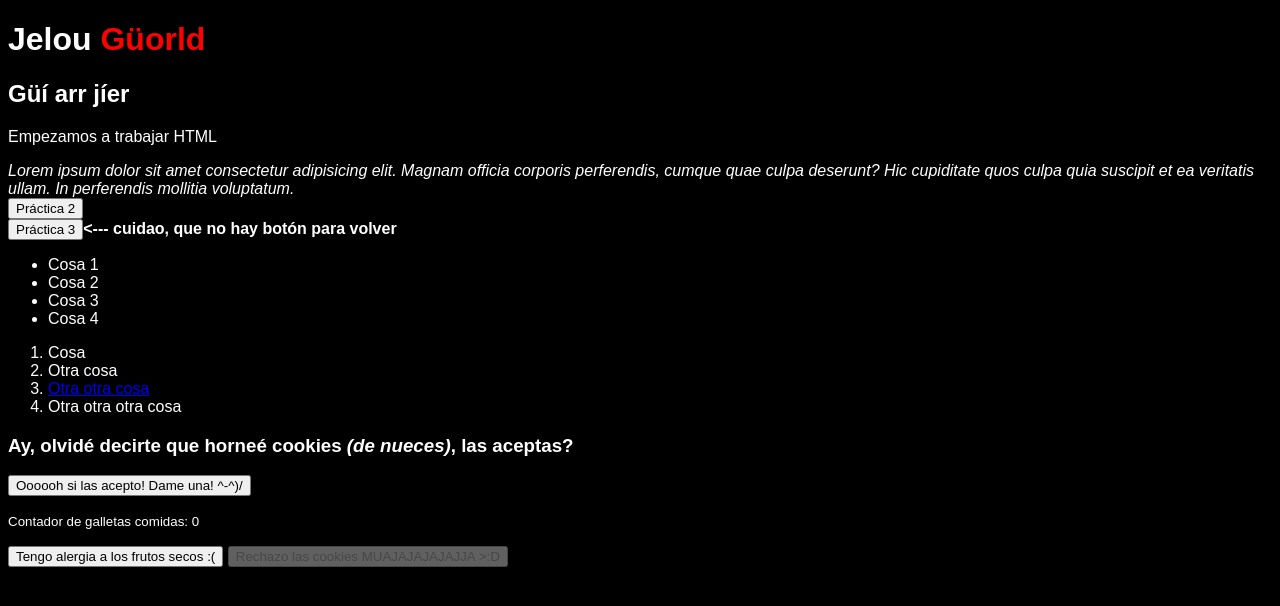
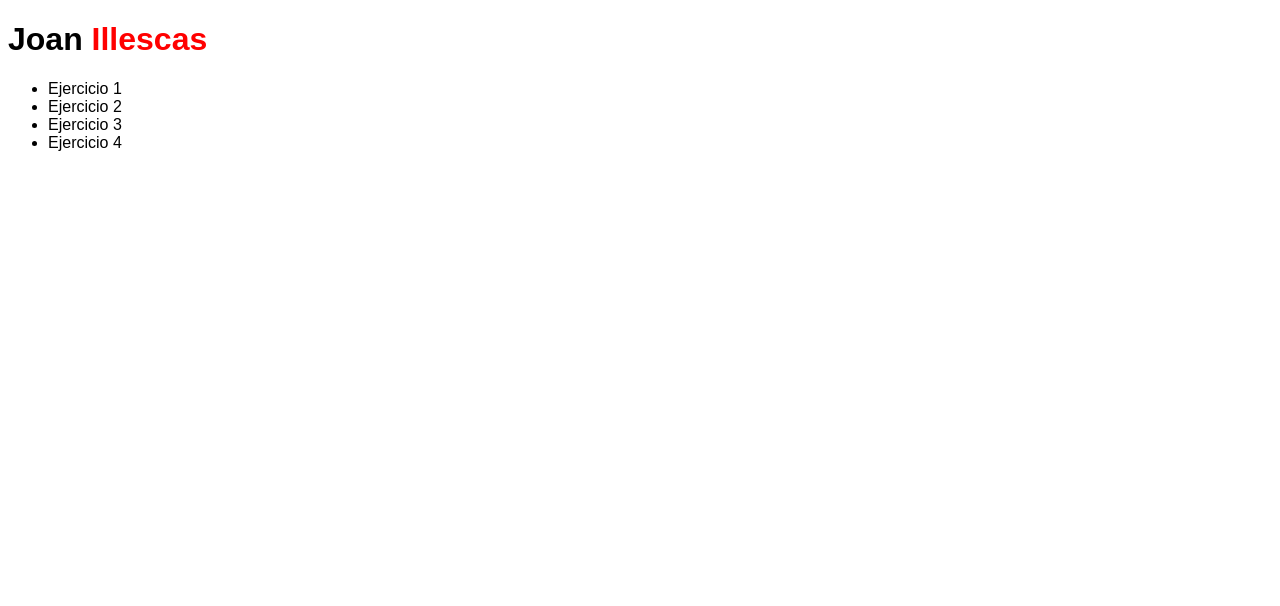
Before and after one commit to joanitb/JoanIllescas, a plain HTML site: page index.html in a window 1280 px wide. Drawn offline with Linux system fonts and the light colour scheme.

Commit message:
Update index.html

```diff
--- a/index.html
+++ b/index.html
@@ -8,56 +8,17 @@
     <link rel="icon" href="favicon.ico">
     <title>JCIBravo</title>
 </head>
-<body style="font-family: Arial, Helvetica, sans-serif; background-color: black; color: white;">
-    <script>
-        var clicks = 0;
-        function comerGalleta() {
-        clicks += 1;
-        document.getElementById("clicks").innerHTML = clicks;
-            if (clicks >= 3){
-            document.getElementById("galletasuwu").innerHTML = "Veo que te gustan! :D";}
-            if (clicks >= 5){
-            document.getElementById("galletasuwu").innerHTML = "Heh... Me dejarás un poco, no? 'X)";}
-            if (clicks >= 10){
-            document.getElementById("galletasuwu").innerHTML = "Ugh... Ya basta no? (._.)";}
-            if (clicks >= 13){
-            document.getElementById("galletasuwu").innerHTML = "Ya, no!?? (>`-´<\")";}
-            if (clicks >= 16){
-            document.getElementById("clicks").innerHTML = "BUENO YA ESTÁ, SUFICIENTE D:<";
-            document.getElementById('galletasuwu').style.visibility = 'hidden';}
-        }
-    </script>
-    <h1>Jelou <b style="color: red;">Güorld</b></h1>
-    <h2>Güí arr jíer</h2>
-    <p>Empezamos a trabajar HTML</p>
-    <i>Lorem ipsum dolor sit amet consectetur adipisicing elit. Magnam officia corporis perferendis, cumque quae culpa deserunt? Hic cupiditate quos culpa quia suscipit et ea veritatis ullam. In perferendis mollitia voluptatum.</i>
-    <br><button onclick="window.location.href='ejercicio2.html'">Práctica 2</button>
-    <br><button onclick="window.location.href='ejercicio3.html'">Práctica 3</button><b>&lt;--- cuidao, que no hay botón para volver</b>
+<body style="font-family: Arial, Helvetica, sans-serif;">
+    <h1>Joan <b style="color: red;">Illescas</b></h1>
+    <h2Índice</h2>
     <header>
         <nav>
             <ul>
-                <li>Cosa 1</li>
-                <li>Cosa 2</li>
-                <li>Cosa 3</li>
-                <li>Cosa 4</li>
+                <li>Ejercicio 1</li>
+                <li>Ejercicio 2</li>
+                <li>Ejercicio 3</li>
+                <li>Ejercicio 4</li>
             </ul>
         </nav>
-        <nav>
-            <ol>
-                <li>Cosa</li>
-                <li>Otra cosa</li>
-                <li><a href="http://randomcolour.com/" target="_blank">Otra otra cosa</a></li>
-                <li>Otra otra otra cosa</li>
-            </ol>
-        </nav>
-    </header>
-    <h3>Ay, olvidé decirte que horneé cookies <i>(de nueces)</i>, las aceptas?</h3>
-    <button type="button" onClick="comerGalleta()" id="galletasuwu">Oooooh si las acepto! Dame una! ^-^)/</button>
-    <p><small>Contador de galletas comidas: <a id="clicks">0</a></small></p>
-    <button type="button" onclick="alert('Vaya :\'[');">Tengo alergia a los frutos secos :(</button>
-    <button type="button" disabled>Rechazo las cookies MUAJAJAJAJAJJA >:D</button>
-    <!--
-    <br><br><br><br><button onclick="window.location.href='cosas/index.html'">Mira estas cosicas :]</button>
-    -->
 </body>
 </html>
```
